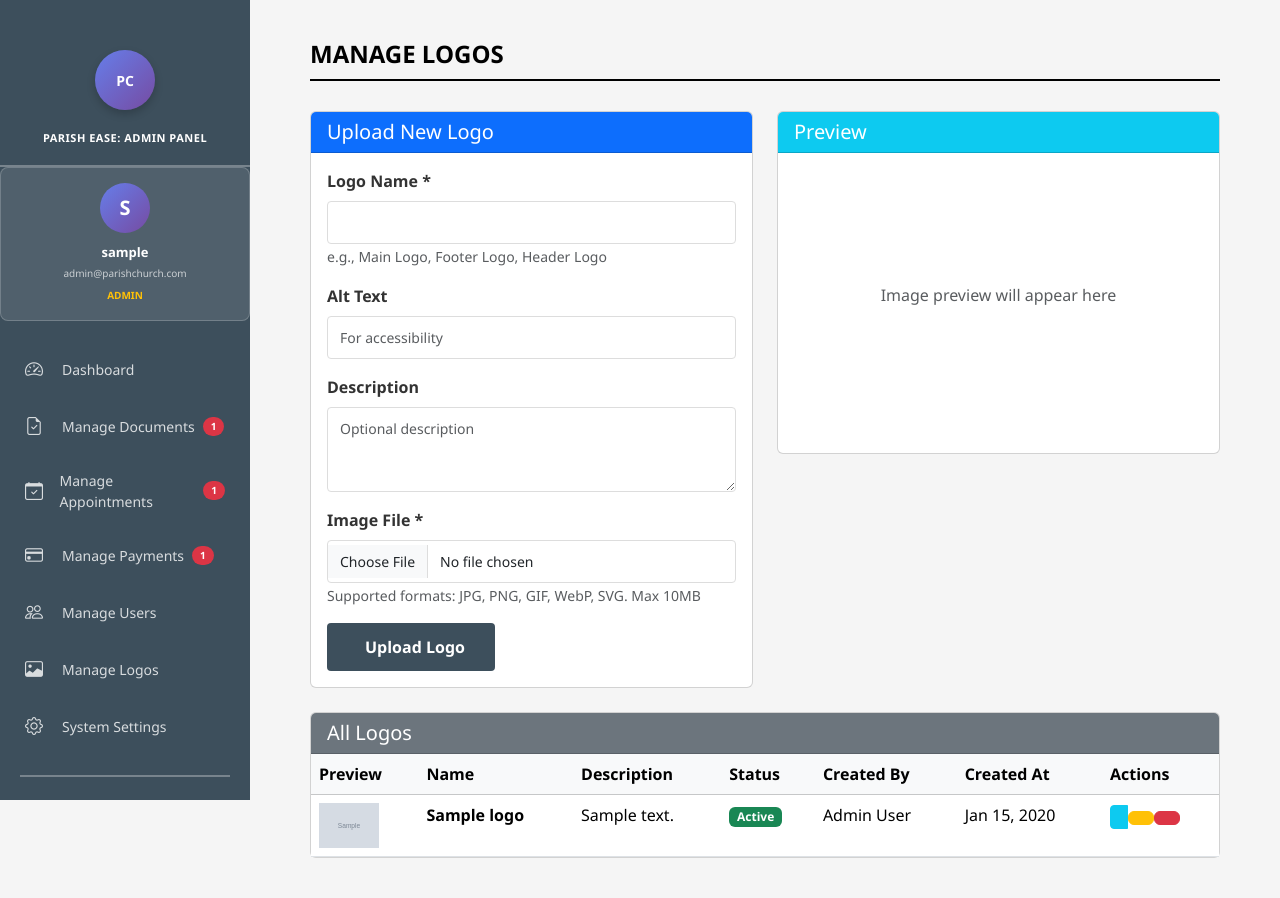
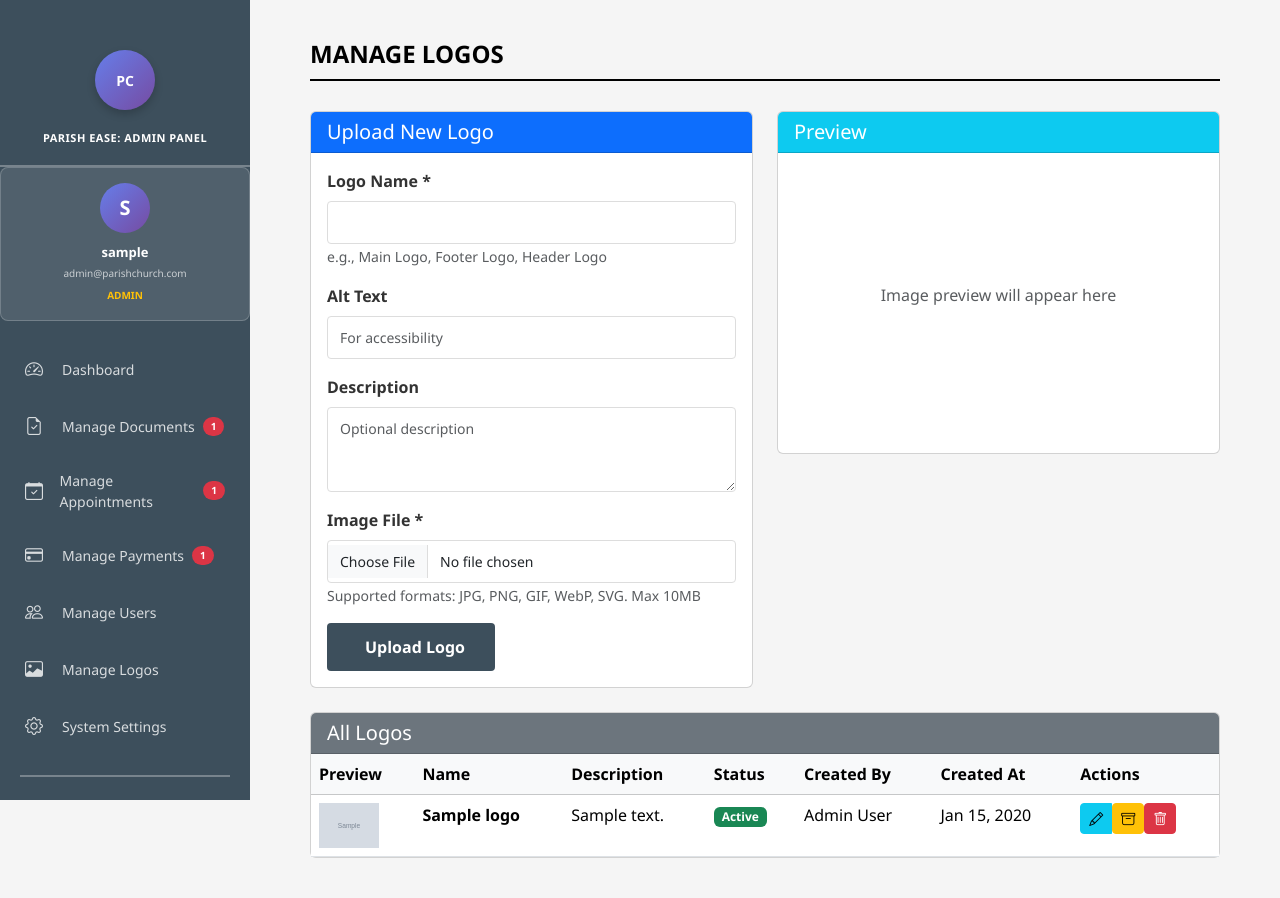
Before and after one commit to ManzanoHerchelle/parish-church-system, a PHP site: page /documentSystem/manage-logos.php in a window 1280 px wide. Run offline with PHP 8.4, Linux system fonts and the light colour scheme; a user stored in the database is signed in; data comes from the database, SQL or seed files in the repository; tables that the repository leaves empty hold one stand-in row (values such as "Sample post"); grey boxes marked "Sample" are stand-in pictures.

Commit message:
Fix action buttons: replace Font Awesome with Bootstrap Icons and add btn-sm styling

```diff
--- a/admin/manage-logos.php
+++ b/admin/manage-logos.php
@@ -358,10 +358,10 @@ if (empty($logos)) {
                 <div class="btn-group btn-group-sm" role="group">';
 
         // Edit button
-        $content .= '<button type="button" class="btn btn-info" data-bs-toggle="modal"
+        $content .= '<button type="button" class="btn btn-info btn-sm" data-bs-toggle="modal"
                         data-bs-target="#editModal"
                         onclick="loadEditForm(' . $logo['id'] . ', \'' . htmlspecialchars($logo['name'], ENT_QUOTES) . '\', \'' . htmlspecialchars($logo['alt_text'], ENT_QUOTES) . '\', \'' . htmlspecialchars($logo['description'], ENT_QUOTES) . '\')">
-                    <i class="fas fa-edit"></i>
+                    <i class="bi bi-pencil"></i>
                 </button>';
 
         if (!$logo['is_archived']) {
@@ -369,8 +369,8 @@ if (empty($logos)) {
                 $content .= '<form method="POST" style="display: inline;">
                     <input type="hidden" name="action" value="set_active_logo">
                     <input type="hidden" name="logo_id" value="' . $logo['id'] . '">
-                    <button type="submit" class="btn btn-success" title="Set as Active">
-                        <i class="fas fa-check"></i>
+                    <button type="submit" class="btn btn-success btn-sm" title="Set as Active">
+                        <i class="bi bi-check-circle"></i>
                     </button>
                 </form>';
             }
@@ -378,16 +378,16 @@ if (empty($logos)) {
             $content .= '<form method="POST" style="display: inline;" onsubmit="return confirm(\'Archive this logo?\');">
                 <input type="hidden" name="action" value="archive_logo">
                 <input type="hidden" name="logo_id" value="' . $logo['id'] . '">
-                <button type="submit" class="btn btn-warning" title="Archive">
-                    <i class="fas fa-archive"></i>
+                <button type="submit" class="btn btn-warning btn-sm" title="Archive">
+                    <i class="bi bi-archive"></i>
                 </button>
             </form>';
         } else {
             $content .= '<form method="POST" style="display: inline;">
                 <input type="hidden" name="action" value="restore_logo">
                 <input type="hidden" name="logo_id" value="' . $logo['id'] . '">
-                <button type="submit" class="btn btn-info" title="Restore">
-                    <i class="fas fa-undo"></i>
+                <button type="submit" class="btn btn-info btn-sm" title="Restore">
+                    <i class="bi bi-arrow-counterclockwise"></i>
                 </button>
             </form>';
         }
@@ -395,8 +395,8 @@ if (empty($logos)) {
         $content .= '<form method="POST" style="display: inline;" onsubmit="return confirm(\'Delete this logo permanently?\');">
             <input type="hidden" name="action" value="delete_logo">
             <input type="hidden" name="logo_id" value="' . $logo['id'] . '">
-            <button type="submit" class="btn btn-danger" title="Delete">
-                <i class="fas fa-trash"></i>
+            <button type="submit" class="btn btn-danger btn-sm" title="Delete">
+                <i class="bi bi-trash"></i>
             </button>
         </form>
                 </div>
```
